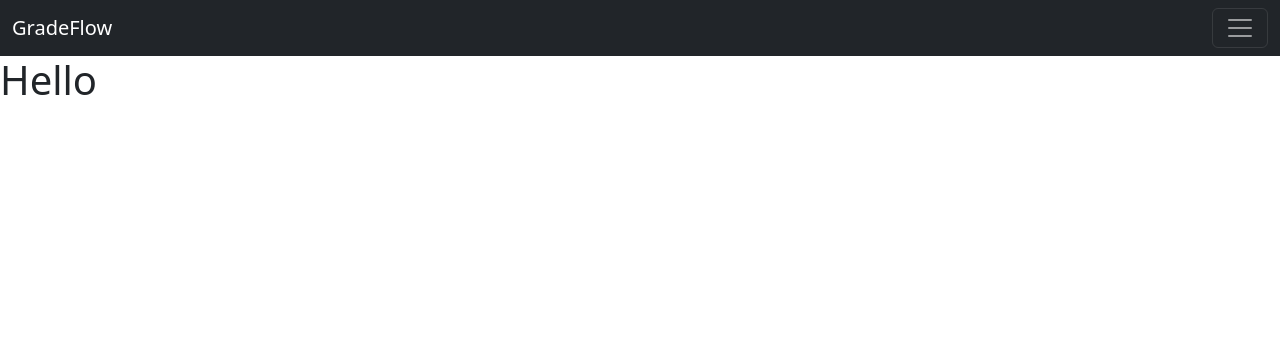
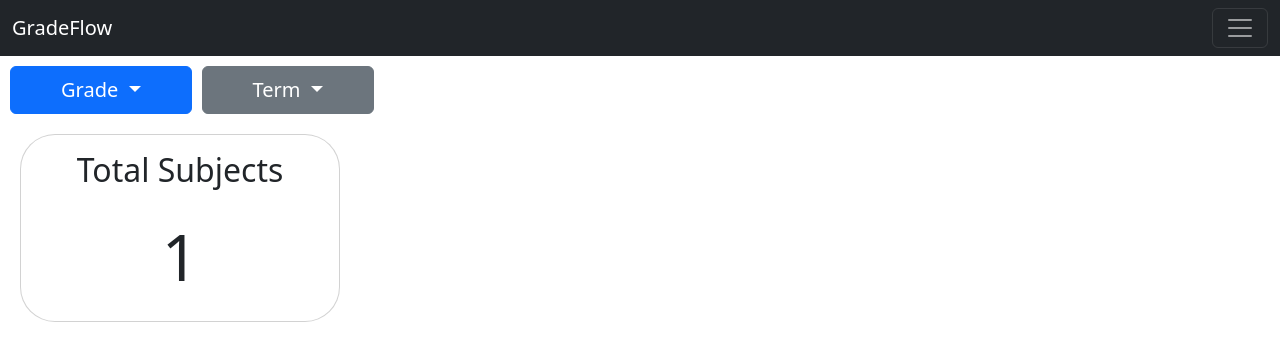
Before and after one commit to Claritix/gradeflow, a Flask app: template templates/dashboard.html in a window 1280 px wide. Shown: the top 361 px of the page. Run offline with Flask 3, Linux system fonts and the light colour scheme; the template is opened without the code that fills it: most values are stand-ins (such as "Sample title", 1, 10 or a date in 2020); some libraries are stand-ins or nearby versions.

Commit message:
made database file, added dropdown to dashboard, added an example card to the dashboard

```diff
--- /dev/null
+++ b/static/main.js
@@ -0,0 +1,9 @@
+// Code by ChatGPT to submit the dropdowns
+// Function to set the value of the dropdown selection in the hidden input fields
+function setDropdownValue(field, value) {
+    // Set the hidden input field based on the dropdown selection
+    document.getElementById(field + '-input').value = value;
+
+    // Submit the form when an option is clicked
+    document.getElementById('selector1').submit();
+}
--- a/static/style.css
+++ b/static/style.css
@@ -1,3 +1,36 @@
 body {
     overflow-x: hidden;
 }
+
+#selector1 {
+    display: flex;
+}
+
+.dropdown-toggle {
+    font-size: 20px;
+    padding: 8px 50px;
+}
+
+.card {
+    margin-top: 20px;
+    margin-left: 20px;
+    width: 25%;
+    border-radius: 35px;
+}
+
+.card-title {
+    font-size: 2em;
+    text-align: center;
+    margin-bottom: 20px;
+}
+
+.card-text {
+    text-align: center;
+    font-size: 4em;
+}
+
+.dropdown {
+    margin-left: 10px;
+    margin-top: 10px;
+
+}
--- a/templates/dashboard.html
+++ b/templates/dashboard.html
@@ -9,5 +9,37 @@
 
 
 {% block main %}
-    <h1>Hello</h1>
+<form id="selector1">
+    <div class="dropdown" action="/" method="POST">
+        <a class="btn btn-primary dropdown-toggle" href="#" role="button" data-bs-toggle="dropdown" aria-expanded="false">
+        Grade
+        </a>
+        <ul class="dropdown-menu" id="grade-selector">
+            <li><a class="dropdown-item" onclick="setDropdownValue('grade', '{{ grade }}')">{{ grade }}</a></li>
+        </ul>
+    </div>
+
+    <div class="dropdown">
+        <a class="btn btn-secondary dropdown-toggle" role="button" data-bs-toggle="dropdown" aria-expanded="false">
+        Term
+        </a>
+        <ul class="dropdown-menu" id="term-selector">
+            <li><a class="dropdown-item" onclick="setDropdownValue('term', '{{ term }}')"> {{ term }}</a></li>
+        </ul>
+    </div>
+    <input type="hidden" name="grade" id="grade-input">
+    <input type="hidden" name="term" id="term-input">
+</form>
+
+<div style="margin-top: 20px;"></div>
+
+
+<!-- Cards for grade information -->
+<!-- TODO: Add the templates from the backend -->
+<div class="card">
+    <div class="card-body">
+      <h3 class="card-title">Total Subjects</h3>
+      <p class="card-text">{{ subject_count }}</p>
+    </div>
+  </div>
 {% endblock %}
--- a/templates/layout.html
+++ b/templates/layout.html
@@ -9,6 +9,7 @@
     <script src="https://cdn.jsdelivr.net/npm/bootstrap@5.3.3/dist/js/bootstrap.bundle.min.js" integrity="sha384-YvpcrYf0tY3lHB60NNkmXc5s9fDVZLESaAA55NDzOxhy9GkcIdslK1eN7N6jIeHz" crossorigin="anonymous"></script>
 
     <link href="/static/style.css" rel="stylesheet">
+    <script src="/static/main.js"></script>
 
     <title>GradeFlow: {% block title %}{% endblock %}</title>
 </head>
```
Also changed, not shown: gradeflow.db (added).
